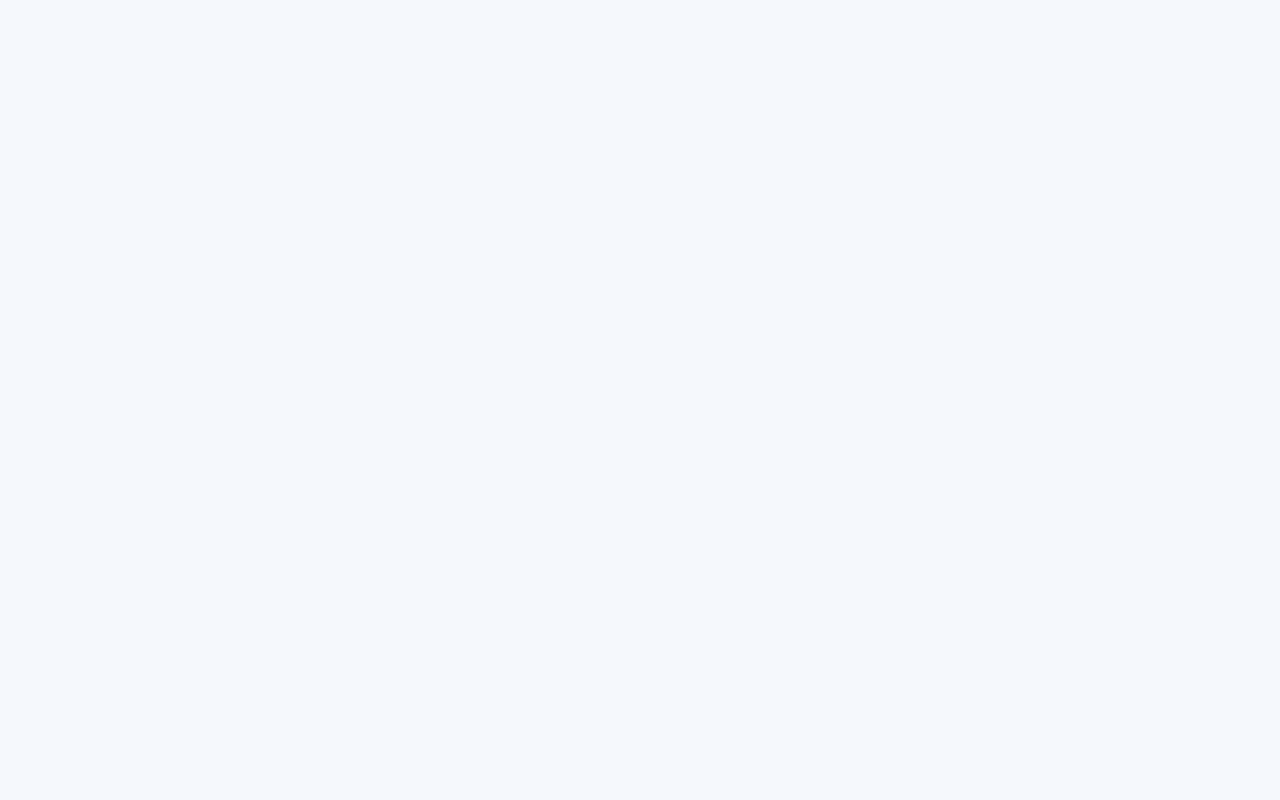
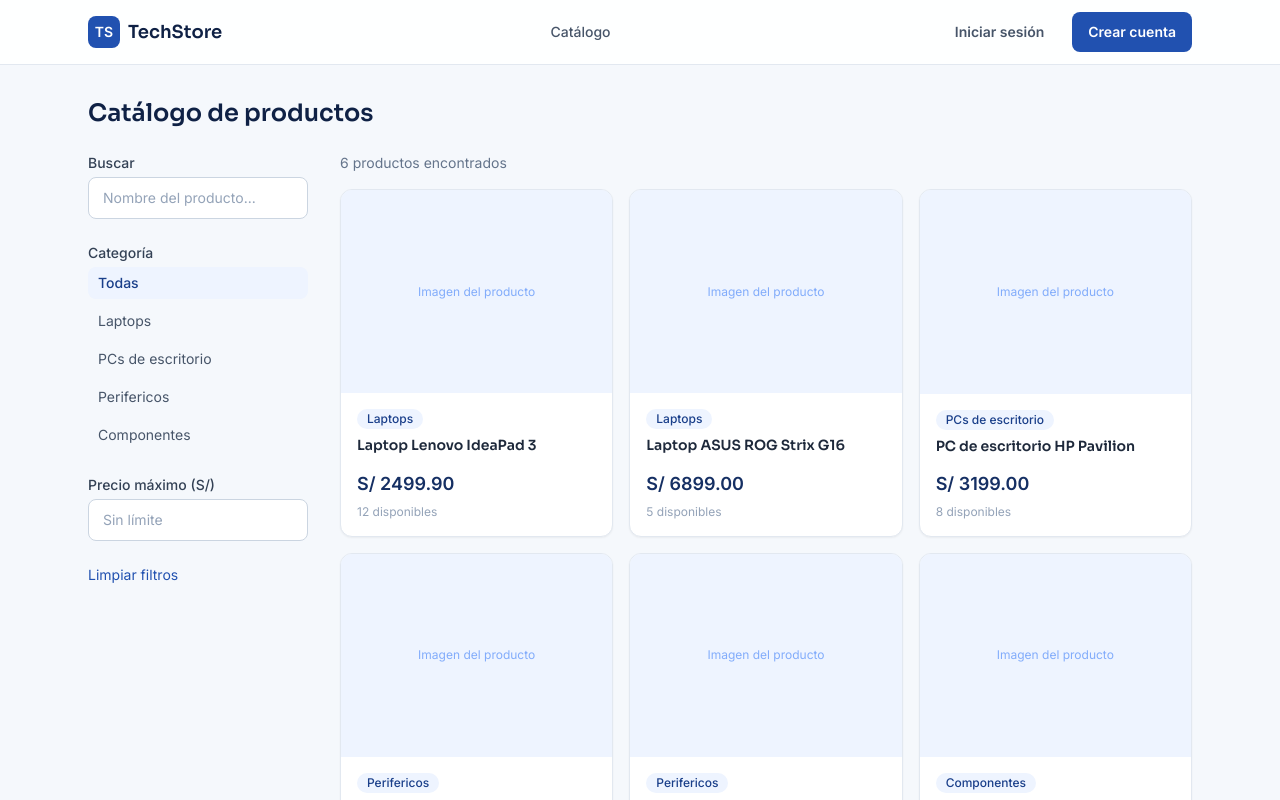
Before and after one commit to NewZetrix/Proyecto-Herramientas-de-Desarrollo-Frontend, a React (Vite) app in the folder tienda-tech-frontend/: page /catalogo in a window 1280 px wide. Before the commit this address had no page. Shown: the top 800 px of the page. Built offline with nearby package versions, Linux system fonts and the light colour scheme.

Commit message:
catalogo implement

```diff
--- a/tienda-tech-frontend/src/App.jsx
+++ b/tienda-tech-frontend/src/App.jsx
@@ -1,5 +1,8 @@
 import { Routes, Route } from "react-router-dom";
-
+import Layout from "./components/layout/Layout";
+import HomePage from "./pages/HomePage";
+import NotFoundPage from "./pages/NotFoundPage";
+import CatalogoPage from "./pages/catalogo/CatalogoPage";
 import LoginPage from "./pages/auth/LoginPage";
 import RegistroPage from "./pages/auth/RegistroPage";
 import RecuperarPasswordPage from "./pages/auth/RecuperarPasswordPage";
@@ -10,10 +13,15 @@
 export default function App() {
   return (
     <Routes>
-      <Route path="/login" element={<LoginPage />} />
-      <Route path="/registro" element={<RegistroPage />} />
-      <Route path="/recuperar-password" element={<RecuperarPasswordPage />} />
-      <Route path="/reset-password" element={<RestablecerPasswordPage />} />
+      <Route element={<Layout />}>
+        <Route path="/" element={<HomePage />} />
+        <Route path="/catalogo" element={<CatalogoPage />} />
+        <Route path="/login" element={<LoginPage />} />
+        <Route path="/registro" element={<RegistroPage />} />
+        <Route path="/recuperar-password" element={<RecuperarPasswordPage />} />
+        <Route path="/reset-password" element={<RestablecerPasswordPage />} />
+        <Route path="*" element={<NotFoundPage />} />
+      </Route>
     </Routes>
   );
 }
--- /dev/null
+++ b/tienda-tech-frontend/src/pages/catalogo/CatalogoPage.jsx
@@ -0,0 +1,143 @@
+import { useMemo, useState } from "react";
+import { useSearchParams } from "react-router-dom";
+import { buscarProductos } from "../../services/productosService";
+import { listarCategorias } from "../../services/categoriasService";
+import ProductCard from "../../components/productos/ProductCard";
+
+// RF-08: mostrar el listado de productos disponibles.
+// RF-09: filtrar productos por categoria.
+// RF-10: filtrar productos por rango de precio.
+// RF-11: buscar productos por nombre o palabra clave.
+//
+// RF-12 (ordenar), RF-13 (detalle) y RF-14 (paginacion) quedan para la
+// siguiente rama (feature/catalogo-detalle-favoritos ya sin la parte de favoritos).
+export default function CatalogoPage() {
+  const [searchParams, setSearchParams] = useSearchParams();
+  const categorias = listarCategorias();
+
+  const [texto, setTexto] = useState("");
+  const categoriaId = searchParams.get("categoria") ?? "";
+  const [precioMax, setPrecioMax] = useState("");
+
+  const productos = useMemo(
+    () =>
+      buscarProductos({
+        texto: texto.trim() || undefined,
+        categoriaId: categoriaId || undefined,
+        precioMax: precioMax ? Number(precioMax) : undefined,
+      }),
+    [texto, categoriaId, precioMax]
+  );
+
+  const categoriaNombre = (id) => categorias.find((c) => c.id === id)?.nombre;
+
+  const handleCategoria = (id) => {
+    const next = new URLSearchParams(searchParams);
+    if (id) next.set("categoria", id);
+    else next.delete("categoria");
+    setSearchParams(next);
+  };
+
+  const limpiarFiltros = () => {
+    setTexto("");
+    setPrecioMax("");
+    setSearchParams({});
+  };
+
+  return (
+    <div className="mx-auto max-w-6xl px-4 py-8 sm:px-6">
+      <h1 className="text-2xl">Catálogo de productos</h1>
+
+      <div className="mt-6 grid grid-cols-1 gap-8 lg:grid-cols-[220px_1fr]">
+        <aside className="space-y-6">
+          <div>
+            <label className="field-label" htmlFor="buscador">
+              Buscar
+            </label>
+            <input
+              id="buscador"
+              type="text"
+              value={texto}
+              onChange={(e) => setTexto(e.target.value)}
+              placeholder="Nombre del producto..."
+              className="field-input"
+            />
+          </div>
+
+          <div>
+            <p className="field-label">Categoría</p>
+            <div className="space-y-1.5">
+              <button
+                onClick={() => handleCategoria("")}
+                className={`block w-full rounded-lg px-2.5 py-1.5 text-left text-sm ${
+                  !categoriaId
+                    ? "bg-brand-50 font-medium text-brand-700"
+                    : "text-slate-600 hover:bg-slate-50"
+                }`}
+              >
+                Todas
+              </button>
+              {categorias.map((cat) => (
+                <button
+                  key={cat.id}
+                  onClick={() => handleCategoria(cat.id)}
+                  className={`block w-full rounded-lg px-2.5 py-1.5 text-left text-sm ${
+                    categoriaId === cat.id
+                      ? "bg-brand-50 font-medium text-brand-700"
+                      : "text-slate-600 hover:bg-slate-50"
+                  }`}
+                >
+                  {cat.nombre}
+                </button>
+              ))}
+            </div>
+          </div>
+
+          <div>
+            <label className="field-label" htmlFor="precioMax">
+              Precio máximo (S/)
+            </label>
+            <input
+              id="precioMax"
+              type="number"
+              min="0"
+              value={precioMax}
+              onChange={(e) => setPrecioMax(e.target.value)}
+              placeholder="Sin límite"
+              className="field-input"
+            />
+          </div>
+
+          <button onClick={limpiarFiltros} className="text-sm text-brand-600 hover:underline">
+            Limpiar filtros
+          </button>
+        </aside>
+
+        <div>
+          <p className="mb-4 text-sm text-slate-500">{productos.length} productos encontrados</p>
+
+          {productos.length === 0 ? (
+            <div className="card flex flex-col items-center justify-center gap-2 py-16 text-center">
+              <p className="font-medium text-slate-700">
+                No encontramos productos con esos filtros
+              </p>
+              <button onClick={limpiarFiltros} className="text-sm text-brand-600 hover:underline">
+                Quitar filtros
+              </button>
+            </div>
+          ) : (
+            <div className="grid grid-cols-2 gap-4 sm:grid-cols-3">
+              {productos.map((producto) => (
+                <ProductCard
+                  key={producto.id}
+                  producto={producto}
+                  categoriaNombre={categoriaNombre(producto.categoriaId)}
+                />
+              ))}
+            </div>
+          )}
+        </div>
+      </div>
+    </div>
+  );
+}
```
